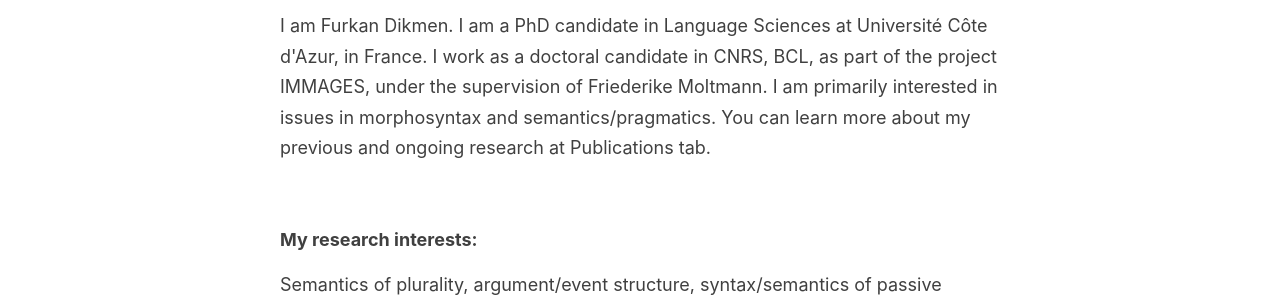
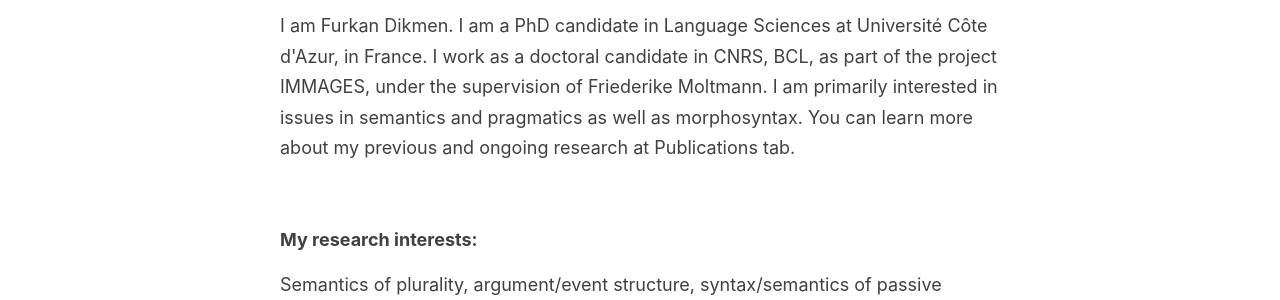
Before and after one commit to furkandikmen/furkandikmen.github.io, a Jekyll site: the page built from index.html, in a window 1280 px wide. Shown: the part 224-524 px from the top of the page. Built offline with Jekyll 4.4.1, drawn with Linux system fonts in a browser that asks for light colours; the list of posts is cut into pages by our own code.

Commit message:
Update index.html

```diff
--- a/index.html
+++ b/index.html
@@ -4,7 +4,7 @@
 
 <html>
 <p><strong>Hello!</strong></p>
-<p>I am Furkan Dikmen. I am a PhD candidate in Language Sciences at Université Côte d'Azur, in France. I work as a doctoral candidate in CNRS, BCL, as part of the project IMMAGES, under the supervision of Friederike Moltmann. I am primarily interested in issues in morphosyntax and semantics/pragmatics. You can learn more about my previous and ongoing research at Publications tab.&nbsp;</p>
+<p>I am Furkan Dikmen. I am a PhD candidate in Language Sciences at Université Côte d'Azur, in France. I work as a doctoral candidate in CNRS, BCL, as part of the project IMMAGES, under the supervision of Friederike Moltmann. I am primarily interested in issues in semantics and pragmatics as well as morphosyntax. You can learn more about my previous and ongoing research at Publications tab.&nbsp;</p>
 
 <p>&nbsp;</p>
 
```
